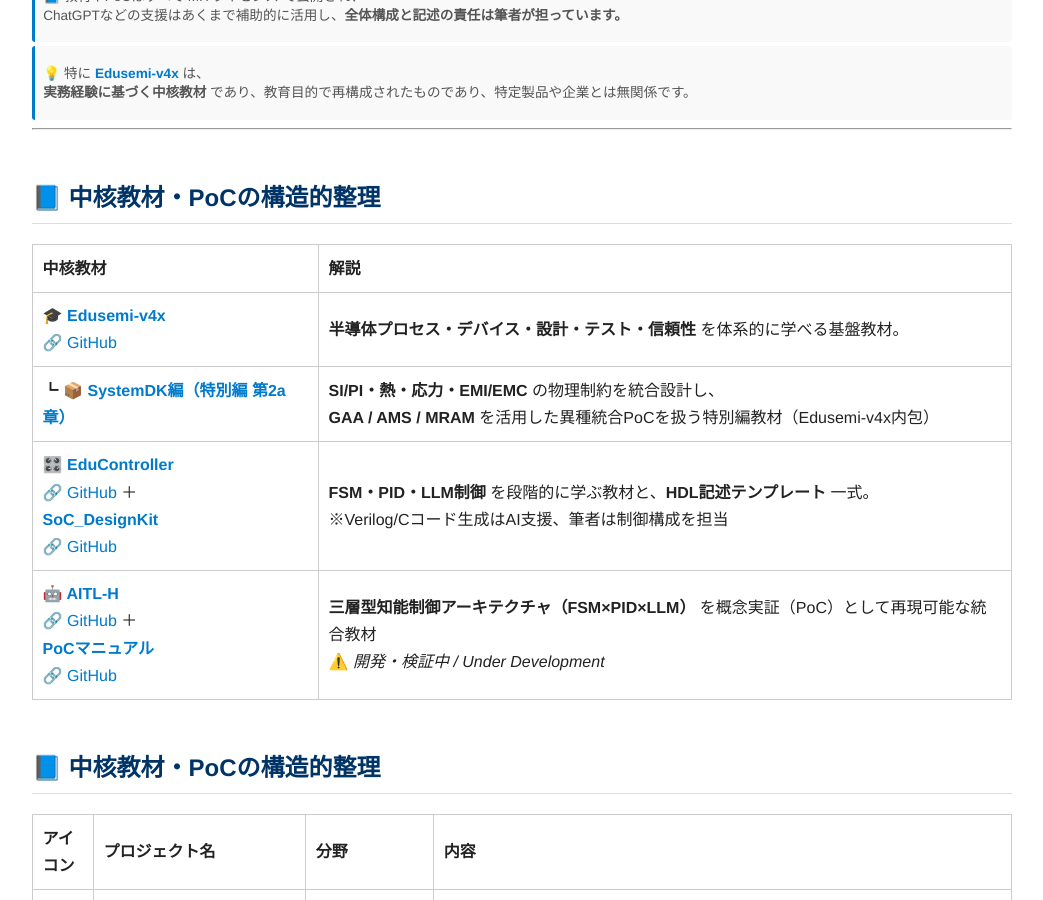
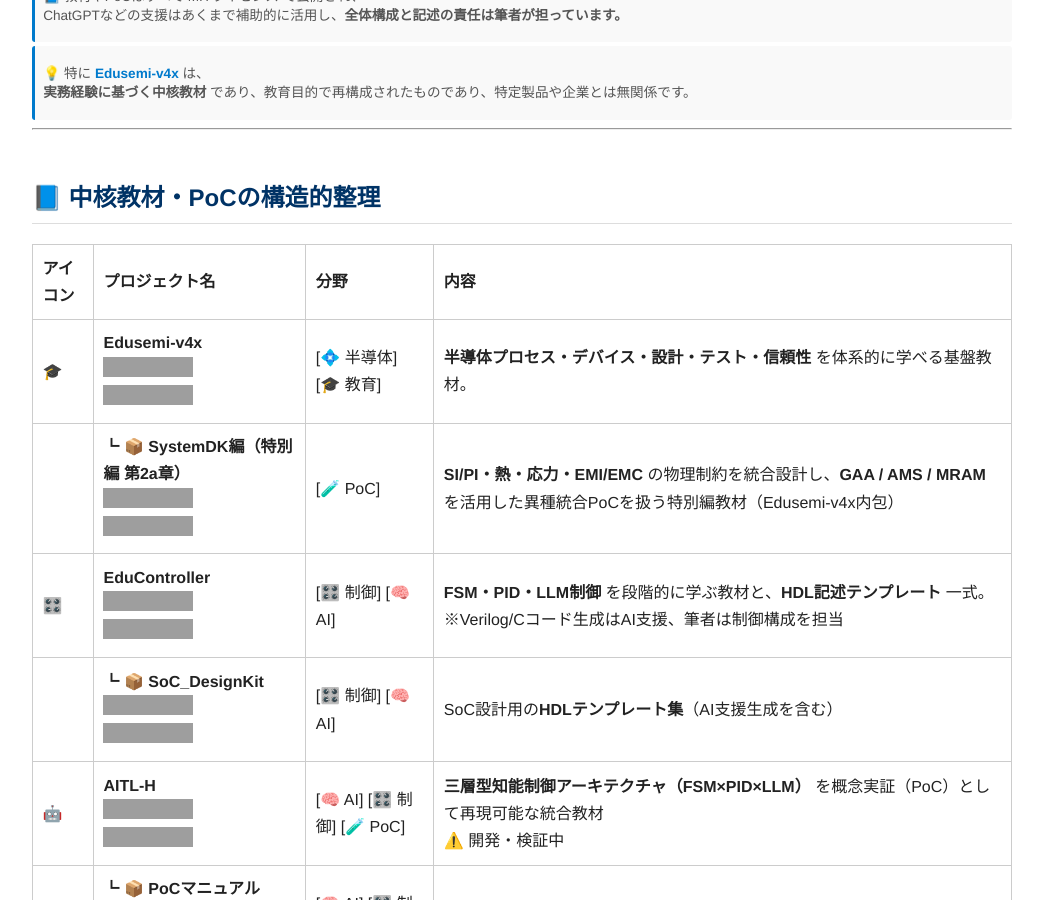
Before and after one commit to Samizo-AITL/Samizo-AITL.github.io, a Jekyll site: the page built from index.md, in a window 1280 px wide and 900 px high, scrolled down 2486 px, cut to the strip 0-900 px from the top of the window. Shown: the whole strip, without its empty margins (118-1161 px from the left). Built offline with Jekyll 4.4.1, drawn with Linux system fonts in a browser that asks for light colours; grey boxes are pictures that could not be loaded.

Commit message:
Update index.md

```diff
--- a/index.md
+++ b/index.md
@@ -66,16 +66,6 @@
 {: .annotation-narrow}
 
 ---
-
-## 📘 **中核教材・PoCの構造的整理**
-
-| **中核教材** | 解説 |
-|--------------|------|
-| **[🎓 Edusemi-v4x](https://samizo-aitl.github.io/Edusemi-v4x/)**<br>🔗 [GitHub](https://github.com/Samizo-AITL/Edusemi-v4x) | **半導体プロセス・デバイス・設計・テスト・信頼性** を体系的に学べる基盤教材。|
-| ┗ 📦 **[SystemDK編（特別編 第2a章）](https://samizo-aitl.github.io/Edusemi-v4x/f_chapter2a_systemdk/)** |**SI/PI・熱・応力・EMI/EMC** の物理制約を統合設計し、<br>**GAA / AMS / MRAM** を活用した異種統合PoCを扱う特別編教材（Edusemi-v4x内包） |
-| **[🎛️ EduController](https://samizo-aitl.github.io/EduController/)**<br>🔗 [GitHub](https://github.com/Samizo-AITL/EduController) ＋<br>**[SoC_DesignKit](https://samizo-aitl.github.io/EduController/SoC_DesignKit_by_ChatGPT/)**<br>🔗 [GitHub](https://github.com/Samizo-AITL/EduController/tree/main/SoC_DesignKit_by_ChatGPT) | **FSM・PID・LLM制御** を段階的に学ぶ教材と、**HDL記述テンプレート** 一式。<br>※Verilog/Cコード生成はAI支援、筆者は制御構成を担当 |
-| **[🤖 AITL-H](https://samizo-aitl.github.io/AITL-H/)**<br>🔗 [GitHub](https://github.com/Samizo-AITL/AITL-H) ＋<br>**[PoCマニュアル](https://samizo-aitl.github.io/AITL-H/docs/)**<br>🔗 [GitHub](https://github.com/Samizo-AITL/AITL-H/tree/main/docs) | **三層型知能制御アーキテクチャ（FSM×PID×LLM）** を概念実証（PoC）として再現可能な統合教材 <br>⚠️ *開発・検証中 / Under Development*|
-
 
 ## 📘 **中核教材・PoCの構造的整理**
 
```
